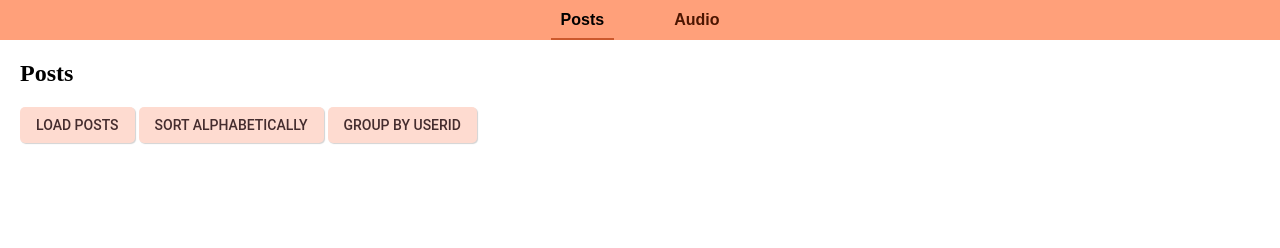
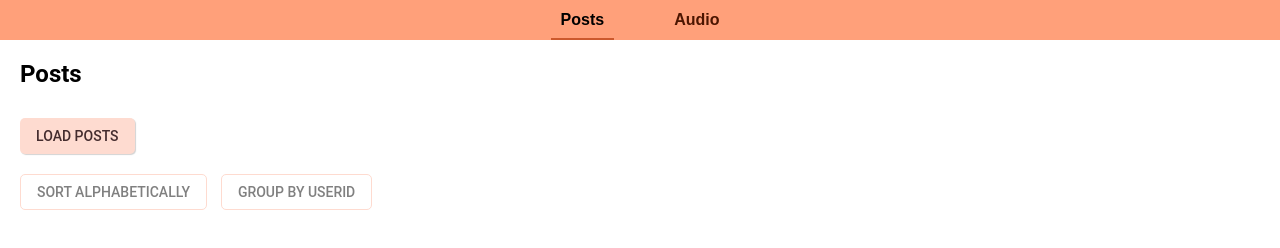
Before and after one commit to raycherr/javascript-webapp, a plain HTML site: page index.html in a window 1280 px wide. Drawn offline with Linux system fonts and the light colour scheme.

Commit message:
Style posts list page and add group by user Id functionality
also added roboto as main font

```diff
--- a/components/postsList.js
+++ b/components/postsList.js
@@ -2,11 +2,46 @@ const postsListTemplate = document.createElement('template');
 
 function renderTemplate() {
   postsListTemplate.innerHTML = `
+    <style>
+      .post-card {
+        background: white;
+        padding: 16px;
+        display: flex;
+        flex-direction: column;
+        border-radius: 5px;
+        box-shadow: 0 1px 1px 0 rgba(66, 66, 66, 0.08), 0 1px 3px 1px rgba(66, 66, 66, 0.16);
+        margin: 20px 0;
+      }
+      .title {
+        font-weight: bold;
+        font-size: 21px;
+        padding-bottom: 10px;
+      }
+      .metadata {
+        color: #232F34;
+        font-size: 14px;
+      }
+      .body-text {
+        color: #232F34;
+        opacity: 0.9;
+      }
+      .header-section {
+        margin-top: 10px;
+        font-weight: bold;
+        display: flex;
+        flex-direction: row;
+        align-items: center;
+        background: #FEDBD0;
+        color: #442C2E;
+        padding: 16px 8px;
+      }
+    </style>
     <div>
       <h2>Posts</h2>
       <button id="loadPostsButton">Load posts</button>
-      <button id="sortButton">Sort alphabetically</button>
-      <button id="groupButton">Group by userID</button>
+      <br>
+      <button class="secondary" id="sortButton">Sort alphabetically</button>
+      <button class="secondary" id="groupButton">Group by userID</button>
       <div id="postListContainer"></div>
     </div>
   `;
@@ -15,15 +50,16 @@ function renderTemplate() {
 class PostsList extends HTMLElement {
 
   jsonList;
+  isLoaded;
 
   constructor() {
     super();
     console.log('loaded posts list');
+    this.isLoaded = false;
   }
 
   connectedCallback() {
-    const currentPage = this.getAttribute('page');
-    renderTemplate(currentPage);
+    renderTemplate();
     this.innerHTML = postsListTemplate.innerHTML;
 
     const loadPostsButton = document.querySelector('#loadPostsButton');
@@ -31,9 +67,11 @@ class PostsList extends HTMLElement {
 
     const sortButton = document.querySelector('#sortButton');
     sortButton.addEventListener('click', () => this.sortAlphabetically());
+    this.checkDisabledButton('#sortButton');
 
     const groupButton = document.querySelector('#groupButton');
     groupButton.addEventListener('click', () => this.groupByUserId());
+    this.checkDisabledButton('#groupButton')
   }
 
   async triggerLoadPost() {
@@ -51,18 +89,30 @@ class PostsList extends HTMLElement {
     }
   }
 
+  checkDisabledButton(id) {
+    const checkingButton = document.querySelector(id);
+    if (!this.isLoaded) {
+      checkingButton.setAttribute('disabled', true);
+    } else {
+      checkingButton.removeAttribute('disabled');
+    }
+  }
+
   buildPostDiv(post) {
-    // TODO style this like google material style
     const postDiv = document.createElement('div');
+    postDiv.setAttribute('class', 'post-card');
     postDiv.innerHTML = `
-      <h4>${post.userId}</h4>
-      <h4>${post.title}</h4>
-      <p>${post.body}</p>
+      <div class='metadata'>User Id: ${post.userId}</div>
+      <div class='title'>${post.title}</div>
+      <div class='body-text'>${post.body}</div>
     `;
     return postDiv;
   }
 
   buildPostsList(isSort = false) {
+    this.isLoaded = true;
+    this.checkDisabledButton('#sortButton');
+    this.checkDisabledButton('#groupButton');
     document.querySelector('#postListContainer').innerHTML = '';
     if (isSort) {
       this.jsonList.sort((a, b) => (a.title > b.title) ? 1 : -1);
@@ -77,6 +127,28 @@ class PostsList extends HTMLElement {
   }
 
   groupByUserId() {
+    const groupedList = this.jsonList.reduce((acc, value) => {
+      if (!acc[value.userId]) {
+        acc[value.userId] = [];
+      }
+      acc[value.userId].push(value);
+
+      return acc;
+    }, {});
+
+    document.querySelector('#postListContainer').innerHTML = '';
+    Object.entries(groupedList).forEach((userIdList) => {
+      const userIdHeader = document.createElement('div');
+      userIdHeader.setAttribute('class', 'header-section');
+      userIdHeader.innerHTML = `
+        <div>User Id: ${userIdList[0]}</div>
+      `;
+      document.querySelector('#postListContainer').appendChild(userIdHeader);
+
+      userIdList[1].forEach(post => {
+        document.querySelector('#postListContainer').appendChild(this.buildPostDiv(post));
+      });
+    });
 
   }
 }
--- a/styles.css
+++ b/styles.css
@@ -1,5 +1,5 @@
 body {
-  font-family: 'sans-serif';
+  font-family: 'roboto', 'sans-serif';
   margin: 0;
 }
 
@@ -20,6 +20,7 @@ button {
   text-transform: uppercase;
   font-family: 'roboto', sans-serif;
   box-shadow: 1px 1px 1px lightgrey;
+  margin: 10px 10px 10px 0;
 }
 button:hover {
   cursor: pointer;
@@ -29,3 +30,14 @@ button:focus {
   outline: none;
   border: 1px solid #442C2E;
 }
+button:disabled {
+  cursor: default;
+  background: lightgrey;
+  opacity: 1;
+  color: grey;
+}
+button.secondary {
+  background: transparent;
+  border: 1px solid #FEDBD0;
+  box-shadow: none;
+}
```
